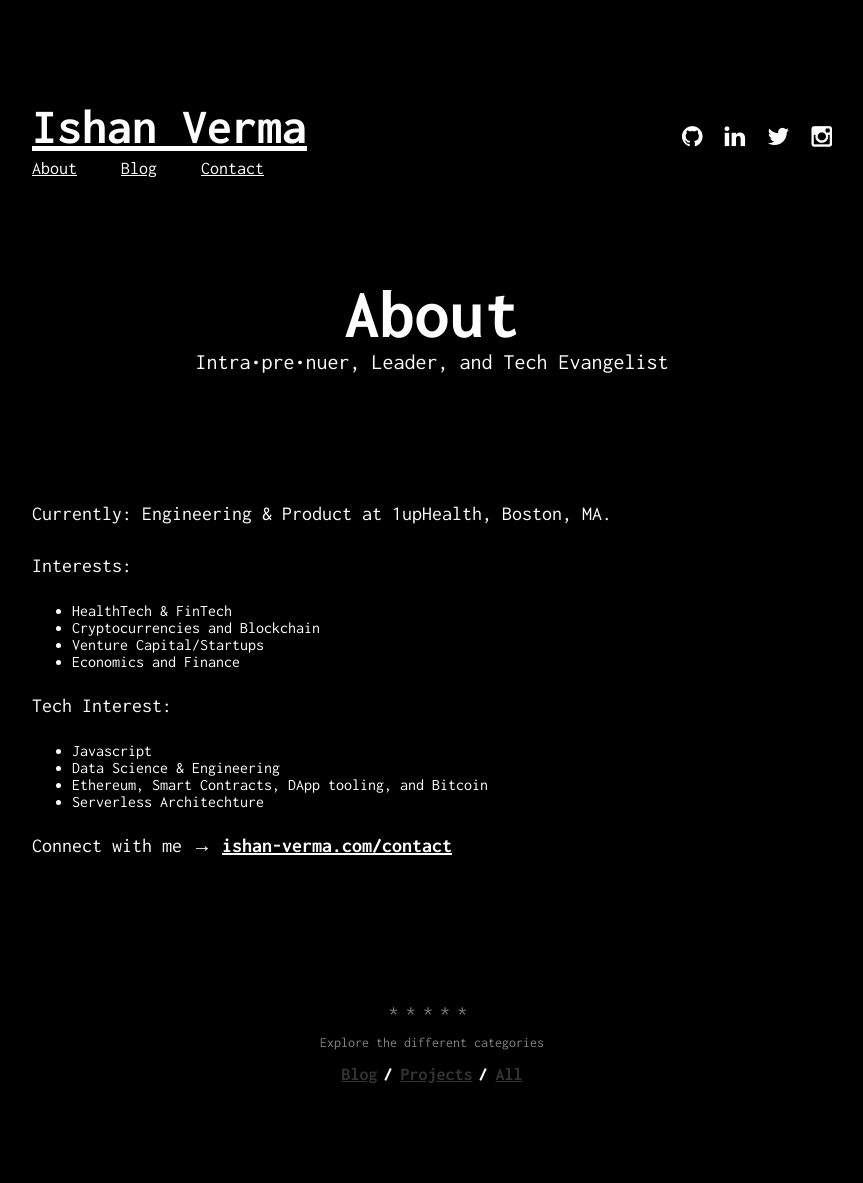
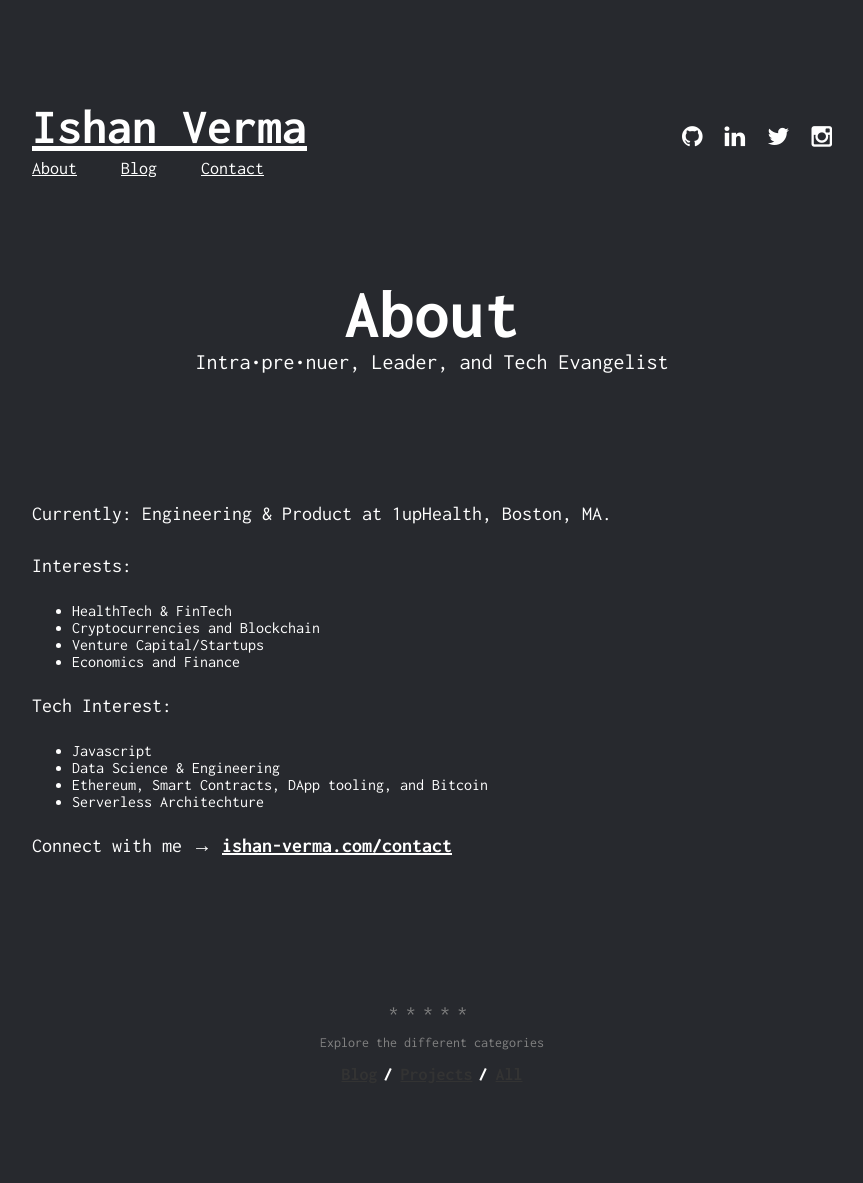
Before and after one commit to ishan-verma/ishan-verma.github.io, a Jekyll site: the page built from about.md, in a window 1280 px wide. Shown: the whole page, without its empty margins (208-1071 px from the left). Built offline with Jekyll 4.4.1, drawn with Linux system fonts in a browser that asks for light colours.

Commit message:
Update _default.scss

```diff
--- a/_sass/_default.scss
+++ b/_sass/_default.scss
@@ -2,7 +2,7 @@
 body {
     font-family: 'Inconsolata', ;
     color: white;
-    background-color: black;
+    background-color: #27292e;
 }
 
 a {
```
